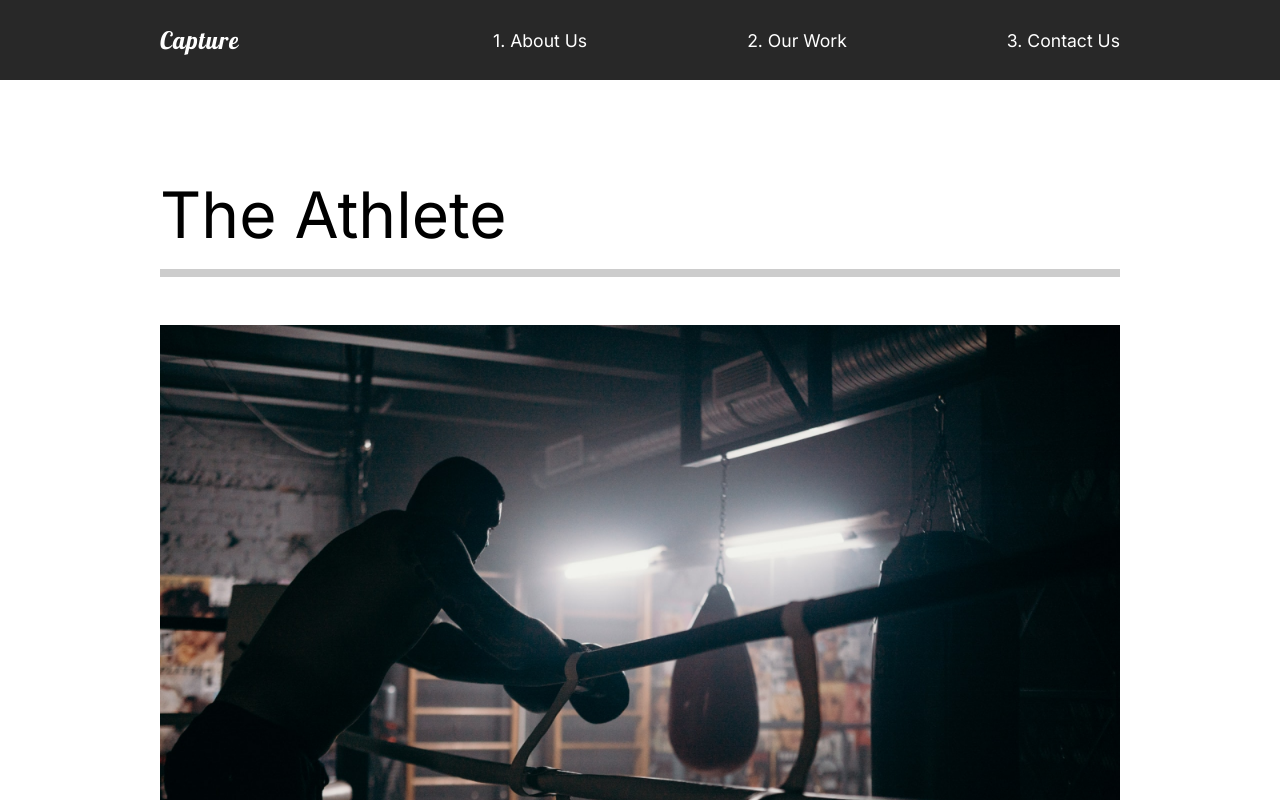
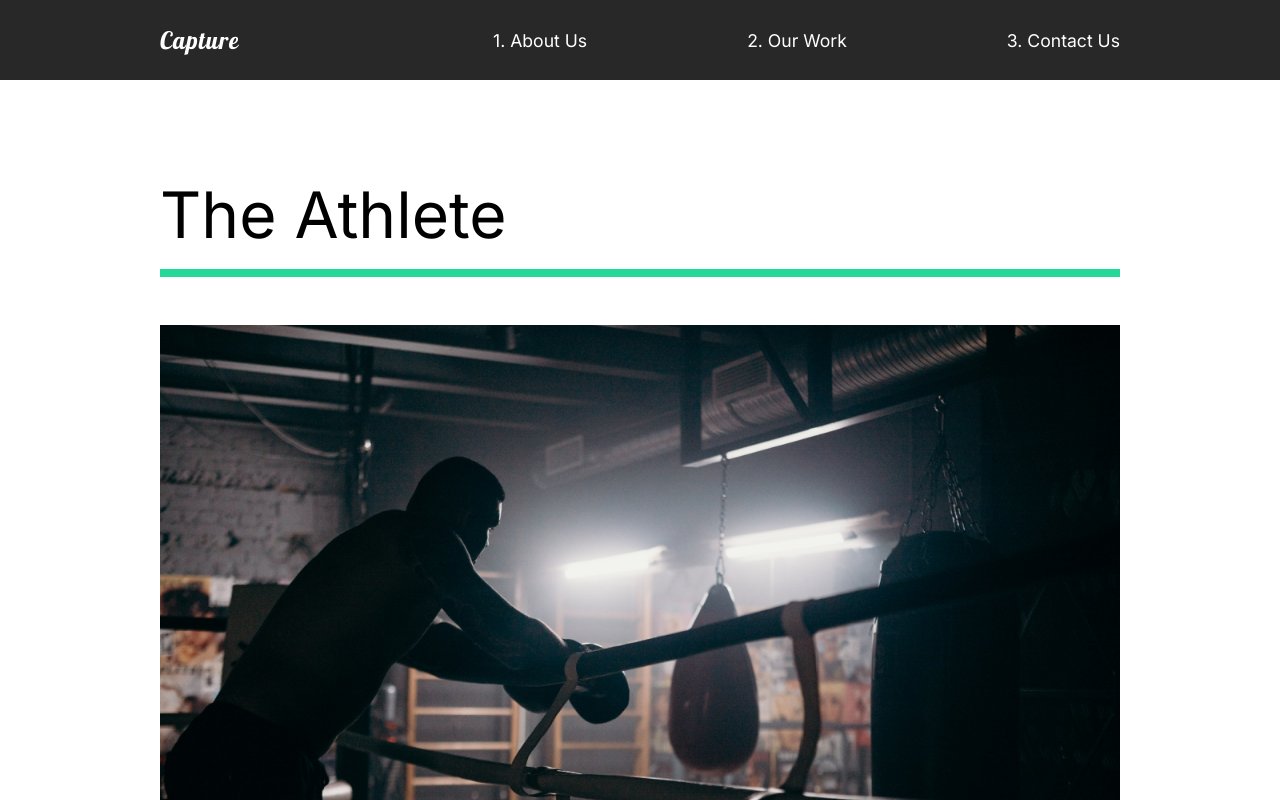
Before and after one commit to JulianSegunderaBass/capture, a React (Create React App) app: page /work in a window 1280 px wide. Shown: the top 800 px of the page. Built offline with nearby package versions, Linux system fonts and the light colour scheme.

Commit message:
Adds background skewing animation for Our Work

```diff
--- a/src/animate.js
+++ b/src/animate.js
@@ -20,7 +20,6 @@
     // Exit runs when the component is "closed"
     exit: {
         opacity: 0,
-        y: 300,
         transition: {
             duration: 0.5,
         }
@@ -67,3 +66,46 @@
         }
     }
 }
+
+export const lineAnim = {
+    // Note: percentages need to be wrapped with quotes
+    hidden: {
+        width: '0%'
+    },
+    show: {
+        width: '100%',
+        transition: {
+            duration: 1
+        }
+    }
+}
+
+// For background animations in OurWork
+export const slider = {
+    hidden: {
+        x: '-130%',
+        skew: '45deg'
+    },
+    show: {
+        x: '100%',
+        skew: '0deg',
+        transition: {
+            ease: 'easeOut',
+            duration: 1
+        }
+    }
+}
+
+// A separate parent Framer container for the slider
+export const sliderContainer = {
+    hidden: {
+        opacity: 1
+    },
+    show: {
+        opacity: 1,
+        transition: {
+            staggerChildren: 0.15,
+            ease: 'easeOut'
+        }
+    }
+}
--- a/src/pages/OurWork.js
+++ b/src/pages/OurWork.js
@@ -11,7 +11,7 @@
 import { Link } from 'react-router-dom';
 // Importing Animations
 import { motion } from 'framer-motion';
-import { pageAnimation } from '../animate';
+import { pageAnimation, fade, photoAnim, lineAnim, slider, sliderContainer } from '../animate';
 
 const OurWork = () => {
     return (
@@ -23,12 +23,22 @@
             exit="exit"
             style={{background: "#fff"}}
         >
+            {/* For the animated background using a different container
+            This lets us stagger them differently from pageAnimation */}
+            <motion.div variants={sliderContainer}>
+                <Frame1 variants={slider}></Frame1>
+                <Frame2 variants={slider}></Frame2>
+                <Frame3 variants={slider}></Frame3>
+                <Frame4 variants={slider}></Frame4>
+            </motion.div>
             <Movie>
-                <h2>The Athlete</h2>
+                <motion.h2 variants={fade}>The Athlete</motion.h2>
                 {/* Line to be animated */}
-                <div className="line"></div>
+                <motion.div variants={lineAnim} className="line"></motion.div>
                 <Link to="/work/the-athlete">
-                    <img src={athlete} alt="The Athlete" />
+                    <Hide>
+                        <motion.img variants={photoAnim} src={athlete} alt="The Athlete" />
+                    </Hide>
                 </Link>
             </Movie>
             <Movie>
@@ -66,7 +76,7 @@
     padding-bottom: 10rem;
     .line {
       height: 0.5rem;
-      background: #cccccc;
+      background: #23d997;
       margin-bottom: 3rem;
     }
     img {
@@ -77,4 +87,34 @@
     }
 `;
 
+const Hide = styled.div`
+    overflow: hidden;
+`;
+
+// Frame Animation
+const Frame1 = styled(motion.div)`
+    position: fixed;
+    left: 0;
+    /* Top 10% to allow nav to be seen */
+    top: 10%;
+    width: 100%;
+    height: 100vh;
+    background: #fffebf;
+    /* Cover the rest of the screen */
+    z-index: 2;
+`;
+
+// Copying in the styles from Frame1
+const Frame2 = styled(Frame1)`
+    background: #ff8efb;
+`;
+
+const Frame3 = styled(Frame1)`
+    background: #8ed2ff;
+`;
+
+const Frame4 = styled(Frame1)`
+    background: #8effa0;
+`;
+
 export default OurWork;
```
Also changed, not shown: 1 other file (tests, documents, lock files or other folders).
